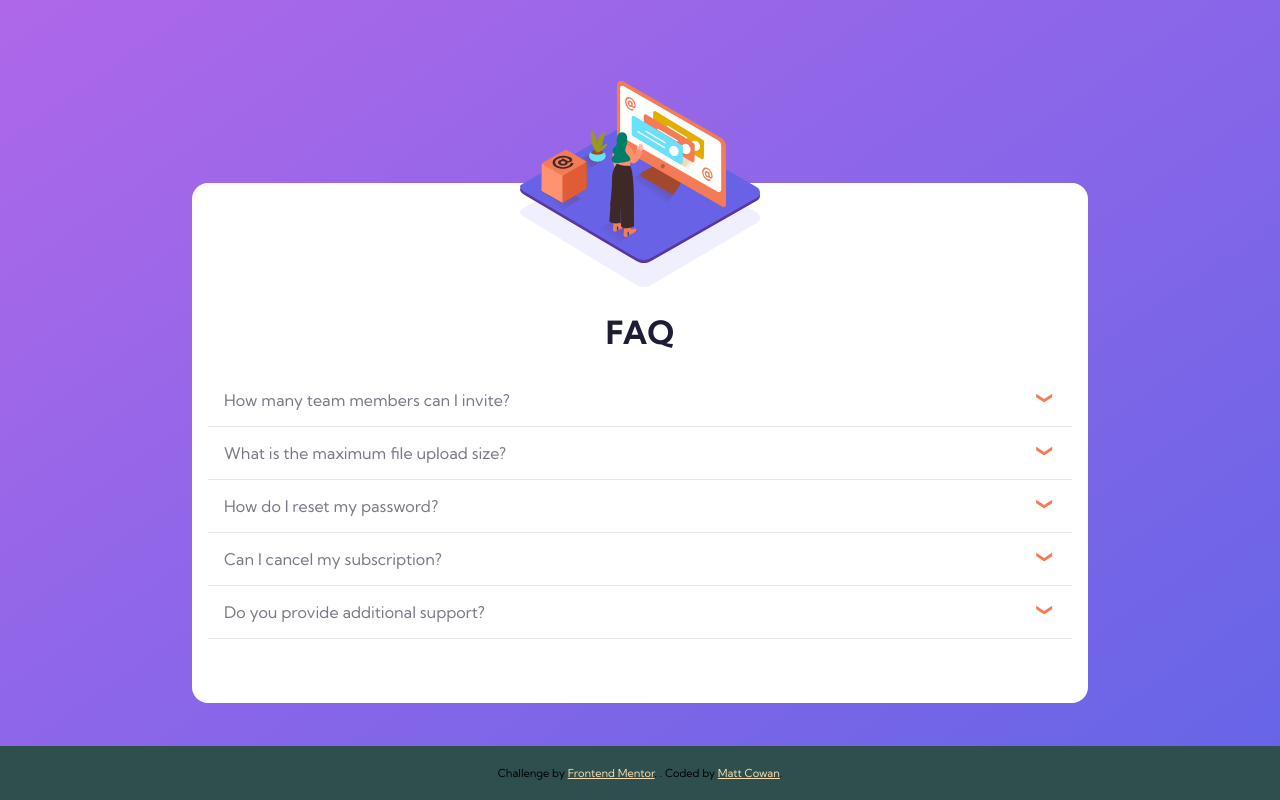
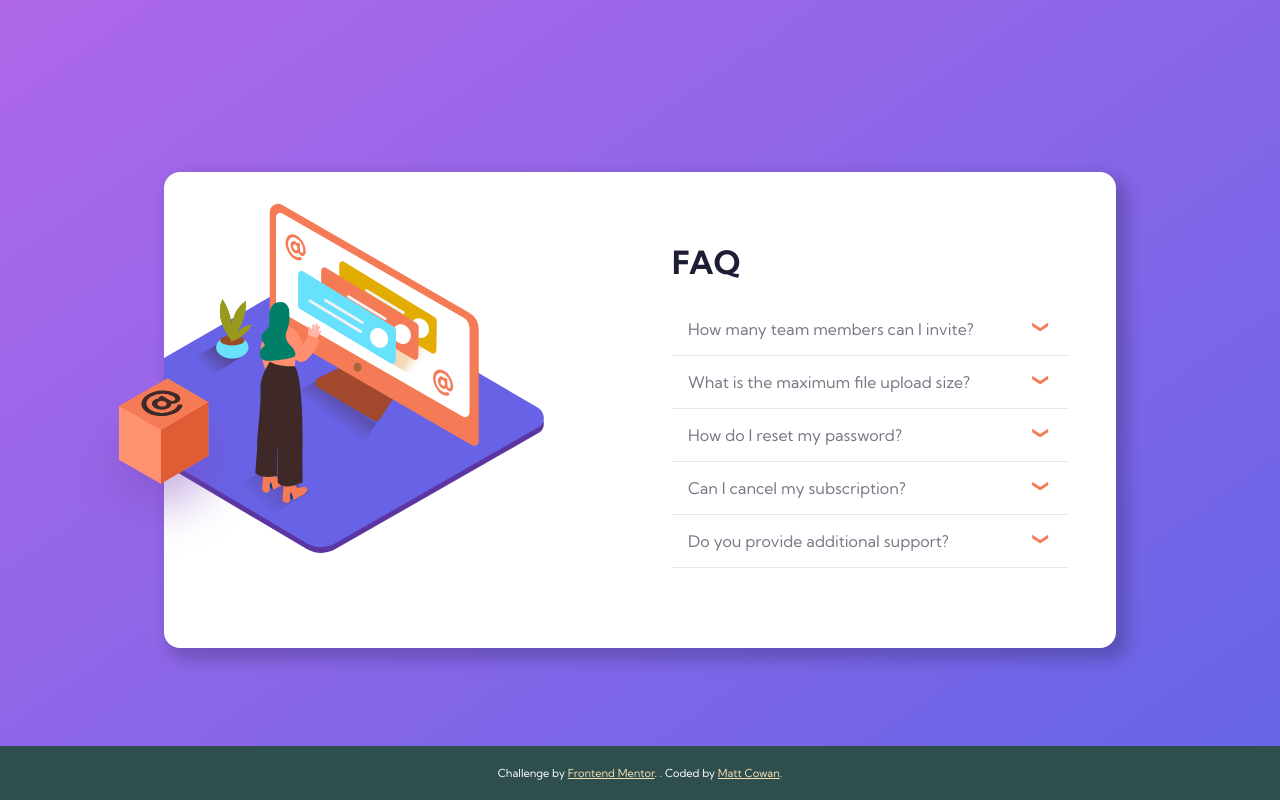
Before and after one commit to mattbcowan/30-projects-30-days, a plain HTML site: page 04-faq-accordian-card/index.html in a window 1280 px wide. Drawn offline with Linux system fonts and the light colour scheme.

Commit message:
Finalizing Styles. Removed Background.

```diff
--- a/04-faq-accordian-card/index.html
+++ b/04-faq-accordian-card/index.html
@@ -21,12 +21,20 @@
     />
   </head>
   <body>
+    <picture>
+      <source
+        srcset="./images/illustration-box-desktop.svg"
+        media="(min-width: 920px)"
+        aria-hidden="true"
+      />
+      <img src="" aria-hidden="true" class="box" />
+    </picture>
     <main class="card">
       <div class="card-header">
         <picture>
           <source
             srcset="./images/illustration-woman-online-desktop.svg"
-            media="(min-width: 1366px)"
+            media="(min-width: 920px)"
           />
           <img
             src="./images/illustration-woman-online-mobile.svg"
@@ -35,21 +43,17 @@
             class="illustration"
           />
         </picture>
-      </div>
-      <div class="card-content">
-        <div class="picture-container">
+        <!-- <div class="picture-container">
           <picture class="illustration-shadow" aria-hidden="true">
             <source
               srcset="./images/bg-pattern-desktop.svg"
-              media="(min-width: 1366px)"
+              media="(min-width: 920px)"
             />
-            <img
-              src="./images/bg-pattern-mobile.svg"
-              alt="An illustration of a woman using a computer"
-              aria-hidden="true"
-            />
+            <img src="./images/bg-pattern-mobile.svg" aria-hidden="true" />
           </picture>
-        </div>
+        </div> -->
+      </div>
+      <div class="card-content">
         <h1>FAQ</h1>
         <div class="tabs">
           <div class="tab">
--- a/04-faq-accordian-card/styles.css
+++ b/04-faq-accordian-card/styles.css
@@ -1,3 +1,5 @@
+/* Just colors and the attribution area. Can be ignored */
+
 :root {
   --very-dark-blue: hsl(238, 29%, 16%);
   --soft-red: hsl(14, 88%, 65%);
@@ -6,6 +8,27 @@
   --divider-gray: hsl(240, 5%, 91%);
 }
 
+.attribution {
+  font-size: 11px;
+  text-align: center;
+  position: fixed;
+  bottom: 0;
+  left: 0;
+  right: 0;
+  margin-bottom: 0;
+  padding: 20px 0;
+  margin-top: 20px;
+  background-color: darkslategrey;
+  color: white;
+}
+
+.attribution a {
+  color: wheat;
+}
+
+/* Styling for the project begins here  */
+
+/* Background */
 html {
   background: linear-gradient(
     145deg,
@@ -21,67 +44,14 @@ html {
   align-items: center;
 }
 
+/* Input Styling */
+
+/* Hide the checkboxes */
 input {
   position: absolute;
   opacity: 0;
   z-index: -1;
   top: -100px;
-}
-
-h1 {
-  text-align: center;
-  color: var(--very-dark-blue);
-}
-
-.attribution {
-  font-size: 11px;
-  text-align: center;
-  position: fixed;
-  bottom: 0;
-  left: 0;
-  right: 0;
-  margin-bottom: 0;
-  padding: 20px 0;
-  margin-top: 20px;
-  background-color: darkslategrey;
-}
-
-.attribution a {
-  color: wheat;
-}
-
-.picture-container {
-  display: flex;
-  width: 100%;
-  justify-content: center;
-}
-
-.card {
-  display: grid;
-}
-
-.card-header {
-  width: 100%;
-  z-index: 2;
-}
-
-.card-header picture {
-  display: flex;
-  justify-content: center;
-  padding-bottom: 1em;
-}
-
-.illustration {
-  width: 240px;
-}
-
-.card-content {
-  margin: 1em;
-  margin-top: -6em;
-  padding: 0 1em 4em 1em;
-  background-color: #fff;
-  border-radius: 1em;
-  overflow: hidden;
 }
 
 .tabs {
@@ -101,6 +71,10 @@ h1 {
   padding: 1em;
   font-weight: 400;
   cursor: pointer;
+}
+
+.label:hover {
+  color: var(--soft-red);
 }
 
 .label::after {
@@ -140,5 +114,94 @@ input:checked ~ .content {
   padding: 1em;
 }
 
-@media (min-width: 1366px) {
+/* Card Styling */
+
+.picture-container {
+  display: flex;
+  width: 100%;
+  justify-content: center;
 }
+
+h1 {
+  text-align: center;
+  color: var(--very-dark-blue);
+}
+
+.card {
+  display: grid;
+  grid-template-columns: 1fr;
+  grid-template-rows: auto;
+  margin: 1em;
+  padding: 1em;
+  padding-bottom: 3em;
+  border-radius: 1em;
+  background-color: white;
+  box-shadow: 8px 8px 16px 4px rgba(0, 0, 0, 0.2);
+}
+
+.card-header {
+  width: 100%;
+  z-index: 2;
+}
+
+.card-header picture {
+  display: flex;
+  justify-content: center;
+  margin-top: -8em;
+  margin-bottom: 2em;
+}
+
+.illustration {
+  width: 240px;
+}
+
+@media (min-width: 920px) {
+  h1 {
+    text-align: left;
+  }
+
+  .card {
+    display: grid;
+    grid-template-columns: 1fr 1fr;
+    max-width: 920px;
+    overflow: hidden;
+    text-align: left;
+    z-index: 1;
+  }
+
+  .card-header {
+    grid-column: 1/2;
+    grid-row: 1/2;
+    display: flex;
+    justify-content: center;
+    align-items: center;
+    margin-top: 8em;
+    margin-left: -5em;
+    z-index: 1;
+  }
+
+  .card-content {
+    grid-column: 2/3;
+    grid-row: 1/2;
+    padding: 2em;
+  }
+
+  .illustration {
+    width: 460px;
+    margin-left: -2em;
+    z-index: 1;
+  }
+
+  .picture-container {
+    margin-left: -40em;
+    width: 200px;
+    height: 510px;
+  }
+
+  picture .box {
+    position: sticky;
+    margin-bottom: -408px;
+    margin-left: -5em;
+    z-index: 3;
+  }
+}
```
Also changed, not shown: 1 other file.
